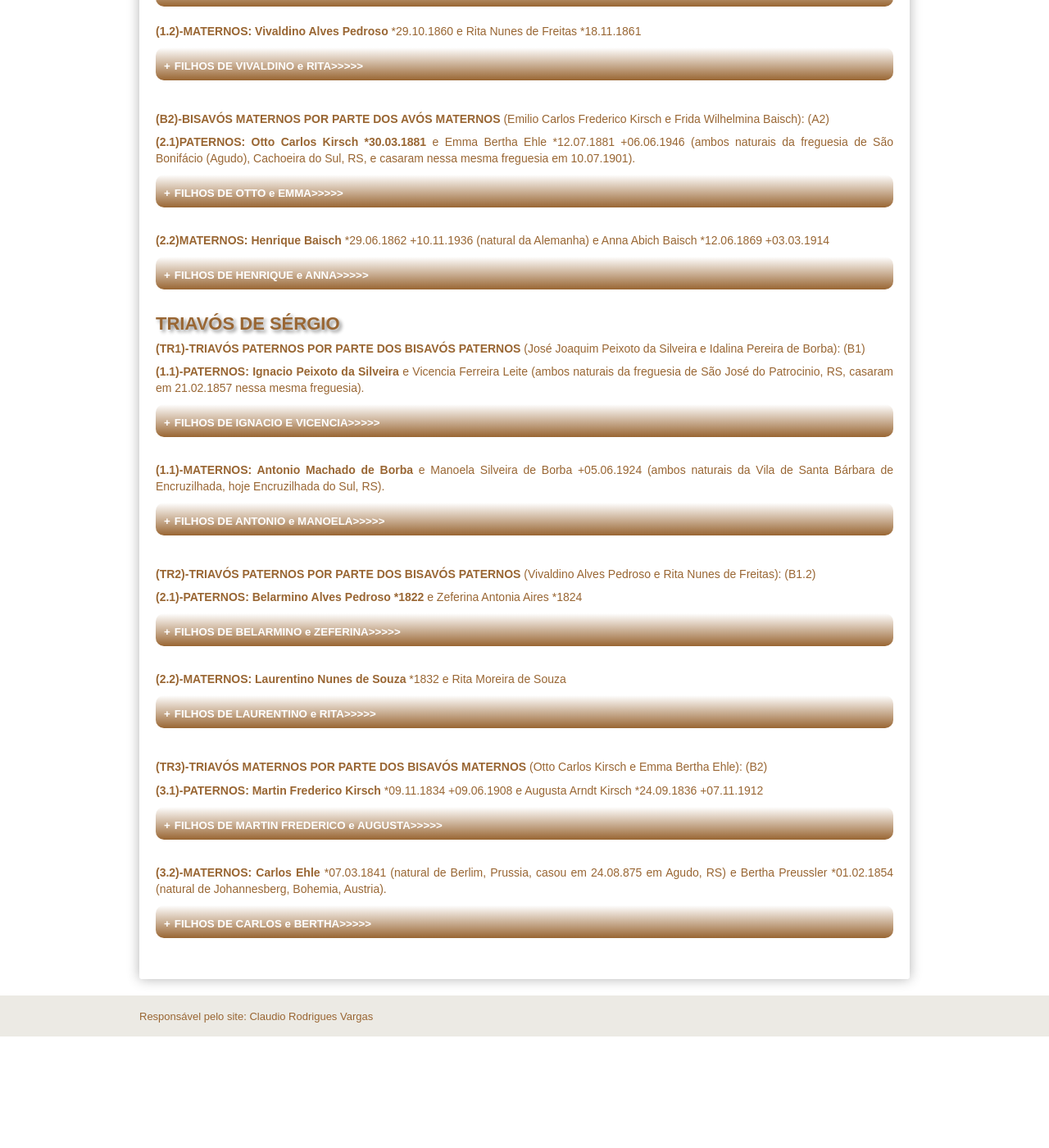
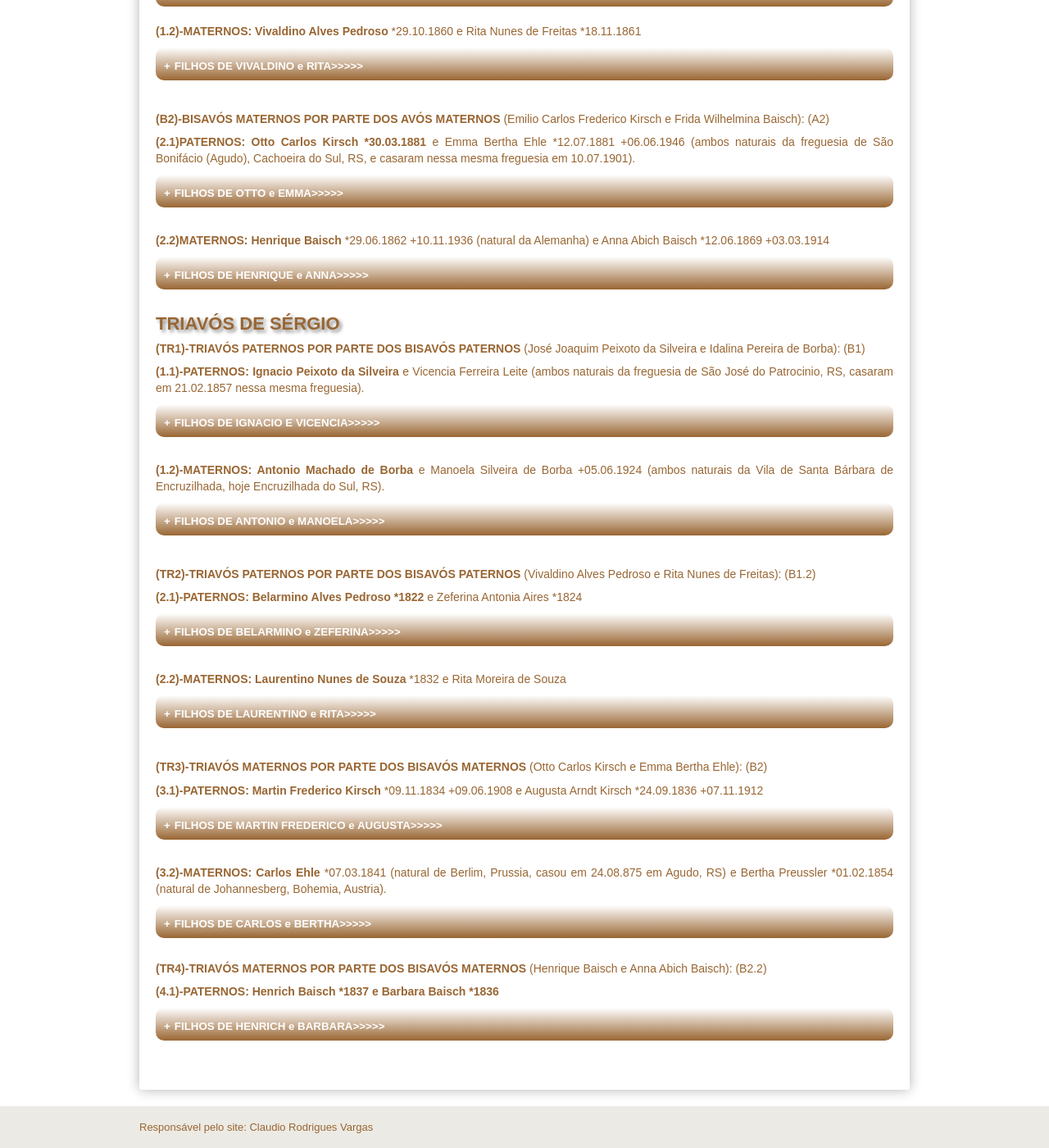
Before and after one commit to claudiovargas1955/claudiovargas1955.github.io, a Jekyll site: the page built from _pages/genealogia-de-sergio-luis-kirsch-da-silveira.html, in a window 1280 px wide and 1400 px high, scrolled down 1020 px. Shown: the whole window at 82% size. Built offline with Jekyll 4.4.1, drawn with Linux system fonts in a browser that asks for light colours; some web fonts are replaced; before the commit the page ends 2284 px from its top, so only the background shows below that; some of the changed lines change nothing that is shown.

Commit message:
Update genealogia-de-sergio-luis-kirsch-da-silveira.html

```diff
--- a/_pages/genealogia-de-sergio-luis-kirsch-da-silveira.html
+++ b/_pages/genealogia-de-sergio-luis-kirsch-da-silveira.html
@@ -251,44 +251,44 @@
 <p><b>(1.1)-PATERNOS: Ignacio Peixoto da Silveira</b> e Vicencia Ferreira Leite (ambos naturais da freguesia de São José do Patrocinio, RS,
 casaram em 21.02.1857 nessa mesma freguesia).
 <details><summary><b>FILHOS DE IGNACIO E VICENCIA>>>>></b></summary><br>
-  <p><b>(01)-Irineo: </b>*29.05.1861 bat.26.06.1861 (nat. S. José do Patrocinio, RS). <br><br>
-     <b>(02)-Maria Eulibia: </b>*28.09.1863 bat.12.11.1863 bat. (nat. S. José do Patrocinio, RS, casou em Encruzilhada do Sul, RS, a
+  <p><b>(1.1.1)-Irineo: </b>*29.05.1861 bat.26.06.1861 (nat. S. José do Patrocinio, RS). <br><br>
+     <b>(1.1.2)-Maria Eulibia: </b>*28.09.1863 bat.12.11.1863 bat. (nat. S. José do Patrocinio, RS, casou em Encruzilhada do Sul, RS, a
      30.12.1890 com Possidonio Peixoto da Silveira *1869, filho de Manoel Peixoto da Silveira e Jacintha Nunes de Freitas). <br><br>
-     <b>(03)-Alexandre: </b>*03.05.1868 bat.07.10.1868 (nat. S. José do Patrocinio, RS). <br><br>
-     <b>(04)-Maria José: </b>*11.08.1879 bat.28.02.1880 (nat. Encruzilhada do Sul, RS). <br><br>
-     <b>(05)-Joaquim Pedro: </b>*10.04.1871 bat.07.09.1871(nat. S. José do Patrocinio, RS, casou com Conceição Peixoto da Silveira,
+     <b>(1.1.3)-Alexandre: </b>*03.05.1868 bat.07.10.1868 (nat. S. José do Patrocinio, RS). <br><br>
+     <b>(1.1.4)-Maria José: </b>*11.08.1879 bat.28.02.1880 (nat. Encruzilhada do Sul, RS). <br><br>
+     <b>(1.1.5)-Joaquim Pedro: </b>*10.04.1871 bat.07.09.1871(nat. S. José do Patrocinio, RS, casou com Conceição Peixoto da Silveira,
      filha de Vicente Peixoto da Silveira e Paulina Cardoso de Brum). <br><br>
-     <b>(06)-Juvencio: </b>*05.03.1866 bat.06.02.1867 (nat. S. José do Patrocinio, RS). <br><br>
-     <b>(07)-Mariana: </b>*09.06.1877 bat.09.11.1877 (nat. S. José do Patrocinio, RS). </details></p><br>
+     <b>(1.1.6)-Juvencio: </b>*05.03.1866 bat.06.02.1867 (nat. S. José do Patrocinio, RS). <br><br>
+     <b>(1.1.7)-Mariana: </b>*09.06.1877 bat.09.11.1877 (nat. S. José do Patrocinio, RS). </details></p><br>
 
-<p><b>(1.1)-MATERNOS: Antonio Machado de Borba</b> e Manoela Silveira de Borba +05.06.1924 (ambos naturais da Vila de Santa Bárbara de
+<p><b>(1.2)-MATERNOS: Antonio Machado de Borba</b> e Manoela Silveira de Borba +05.06.1924 (ambos naturais da Vila de Santa Bárbara de
 Encruzilhada, hoje Encruzilhada do Sul, RS).
 <details><summary><b>FILHOS DE ANTONIO e MANOELA>>>>></b></summary><br>
-  <p><b>(01)-Olivério Pereira de Borba: </b><br><br>
-     <b>(02)-Antonio Machado de Borba: </b><br><br>
-     <b>(03)-Manoel Antonio de Borba: </b><br><br>
-     <b>(04)-Albino Pereira de Borba: </b><br><br>
-     <b>(05)-Delfino Pereira de Borba: </b><br><br>
-    <b>(06)-João Pereira de Borba: </b><br><br>
-    <b>(07)-Fidencio Pereira de Borba: </b><br><br>
-    <b>(08)-Idalina Borba da Silveira: </b><br><br>
-    <b>(09)-Maria José Alves de Borba: </b>(casou em 11.11.1882 com Antonio Alvares de Freitas, filho de Bazilio Francisco de
-    Siqueira e Agueda Alvares de Freitas).<br><br>
-    <b>(10)-Deolinda Borba da Rosa: </b><br><br>
-    <b>(11)-Florinda Alves de Borba: </b></details></p><br>
+  <p><b>(1.2.1)-Olivério Pereira de Borba: </b><br><br>
+     <b>(1.2.2)-Antonio Machado de Borba: </b><br><br>
+     <b>(1.2.3)-Manoel Antonio de Borba: </b><br><br>
+     <b>(1.2.4)-Albino Pereira de Borba: </b><br><br>
+     <b>(1.2.5)-Delfino Pereira de Borba: </b><br><br>
+     <b>(1.2.6)-João Pereira de Borba: </b><br><br>
+     <b>(1.2.7)-Fidencio Pereira de Borba: </b><br><br>
+     <b>(1.2.8)-Idalina Borba da Silveira: </b><br><br>
+     <b>(1.2.9)-Maria José Alves de Borba: </b>(casou em 11.11.1882 com Antonio Alvares de Freitas, filho de Bazilio Francisco de
+     Siqueira e Agueda Alvares de Freitas).<br><br>
+     <b>(1.2.10)-Deolinda Borba da Rosa: </b><br><br>
+     <b>(1.2.11)-Florinda Alves de Borba: </b></details></p><br>
 
 <p><b><h5>(TR2)-TRIAVÓS PATERNOS POR PARTE DOS BISAVÓS PATERNOS</b> (Vivaldino Alves Pedroso e Rita Nunes de Freitas): (B1.2)</h5>
 <p><b>(2.1)-PATERNOS: Belarmino Alves Pedroso *1822</b> e Zeferina Antonia Aires *1824
 <details><summary><b>FILHOS DE BELARMINO e ZEFERINA>>>>></b></summary><br>
-<p><b>(01)Leandro Pedroso das Chagas: </b>*15.04.1929 (casou em com Theophila Ferreira das Chagas *08.03.1855, ambos naturais do
+<p><b>(2.1.1)Leandro Pedroso das Chagas: </b>*15.04.1929 (casou em com Theophila Ferreira das Chagas *08.03.1855, ambos naturais do
 terceiro distrito de Cangussu, RS). <b>FILHOS: </b><br>
-  <b>(1.1)Carlos Pedroso das Chagas: </b>*14.09.1916 (nat. Santa Cruz do Sul, RS, casou em 12.12.1936 com Alda Francisca Lopes
+  <b>(2.1.1.1)Carlos Pedroso das Chagas: </b>*14.09.1916 (nat. Santa Cruz do Sul, RS, casou em 12.12.1936 com Alda Francisca Lopes
   *24.03.1919, filha de José Carlos *08.12.1894 e Rosalina dos Santos Lopes *01.08.1894). <br>
-  <b>(1.2)Francisco Pedroso das Chagas: </b>*26.07.1897 (casou com Dinorah Alves da Silva, filha de Juliano Alves da Silva *25.08.1859
+  <b>(2.1.1.2)Francisco Pedroso das Chagas: </b>*26.07.1897 (casou com Dinorah Alves da Silva, filha de Juliano Alves da Silva *25.08.1859
   e de Virginia Fagundes da Silva). <br>
-  <b>(1.3)José Pedroso das Chagas: </b>*20.07.1914 (nat. do terceiro distrito de Piratini, casou em 19.03.1938 com Hilda Razzolini
+  <b>(2.1.1.3)José Pedroso das Chagas: </b>*20.07.1914 (nat. do terceiro distrito de Piratini, casou em 19.03.1938 com Hilda Razzolini
   *02.03.1916, filha de Ernesto Razzolini *28.1.1891 e Clarinda Razzolini *19.11.1890). <br>
-  <b>(1.4)Agenor Pedroso das Chagas: </b>*11.04.1910 (nat. de Sta. Cruz do Sul, RS, casou em 08.03.1946 com Noemia Pinto *17.05.1917,
+  <b>(2.1.1.4)Agenor Pedroso das Chagas: </b>*11.04.1910 (nat. de Sta. Cruz do Sul, RS, casou em 08.03.1946 com Noemia Pinto *17.05.1917,
   filha de Nestor Pinto e Elisa Rachope Pinto). </details></p><br>
 
 <p><b>(2.2)-MATERNOS: Laurentino Nunes de Souza  </b>*1832 e Rita Moreira de Souza
@@ -301,21 +301,26 @@
 <p><b><h5>(TR3)-TRIAVÓS MATERNOS POR PARTE DOS BISAVÓS MATERNOS</b> (Otto Carlos Kirsch e Emma Bertha Ehle): (B2)</h5>
 <p><b>(3.1)-PATERNOS: Martin Frederico Kirsch </b>*09.11.1834 +09.06.1908 e Augusta Arndt Kirsch *24.09.1836 +07.11.1912
 <details><summary><b>FILHOS DE MARTIN FREDERICO e AUGUSTA>>>>></b></summary><br>
- <p><b>(01)-Mathilda Kirsch: </b> *1862 +17.10.1944 <br><br>.
-     <b>(02)-Augusta Kirsch: </b> *1870 (casada com Augusto Lüdtke).<br><br>
-     <b>(03)-Max Kirsch: </b>*1876 (casado com Hulda Manzke).<br><br>
-   <b>(04)-Otto Kirsch: </b>*1883 (casado com Emma Ehle).</details></p><br>
+ <p><b>(3.1.1)-Mathilda Kirsch: </b> *1862 +17.10.1944 <br><br>.
+     <b>(3.1.2)-Augusta Kirsch: </b> *1870 (casada com Augusto Lüdtke).<br><br>
+     <b>(3.1.3)-Max Kirsch: </b>*1876 (casado com Hulda Manzke).<br><br>
+   <b>(3.1.4)-Otto Kirsch: </b>*1883 (casado com Emma Ehle).</details></p><br>
 
 <p><b>(3.2)-MATERNOS: Carlos Ehle </b>*07.03.1841 (natural de Berlim, Prussia, casou em 24.08.875 em Agudo, RS) e Bertha Preussler
 *01.02.1854 (natural de Johannesberg, Bohemia, Austria).
 <details><summary><b>FILHOS DE CARLOS e BERTHA>>>>></b></summary><br>
- <p><b>(01)-Ernest Ehle: </b>*24.05.1883  <br><br>
-    <b>(02)-Marie Ehle: </b>*07.06.1886  <br><br>
-    <b>(03)-Richardt Hermann Ehle: </b>*05.06.1890  <br><br>
-        <b>(04)-Friedrich Ehle: </b>(casou com Mathilde Leichardt). <b>FILHOS: </b><br>
-        <b>(4.1)-Reichardt: </b><br>
-        <b>(4.2)-Mathilde: </b></details><br>
+ <p><b>(3.2.1)-Ernest Ehle: </b>*24.05.1883  <br><br>
+    <b>(3.2.2)-Marie Ehle: </b>*07.06.1886  <br><br>
+    <b>(3.2.3)-Richardt Hermann Ehle: </b>*05.06.1890  <br><br>
+        <b>(3.2.4)-Friedrich Ehle: </b>(casou com Mathilde Leichardt). <b>FILHOS: </b><br>
+        <b>(3.2.4.1)-Reichardt: </b><br>
+        <b>(3.2.4.2)-Mathilde: </b></details><br>
 
-
-
+<p><b><h5>(TR4)-TRIAVÓS MATERNOS POR PARTE DOS BISAVÓS MATERNOS</b> (Henrique Baisch e Anna Abich Baisch): (B2.2)</h5>
+<p><b>(4.1)-PATERNOS: Henrich Baisch *1837 e Barbara Baisch *1836
+<details><summary><b>FILHOS DE HENRICH e BARBARA>>>>></b></summary><br>
+  <p><b>(4.1.1)Henrique Baisch: </b>*29.06.1862 +10.11.1936 (natural da Alemanha)<br><br>
+     <b>(4.1.2)Maria Baisch: </b>*1865 (natural da Alemanha)<br><br>
+     <b>(4.1.3)Hermanno Baisch: </b>*1863 (natural da Alemanha).<br><br>
+     <b>(4.1.4)Luiza Baisch: </b>*1861 (natural da Alemanha)</details></p><br>
 </p>
```
